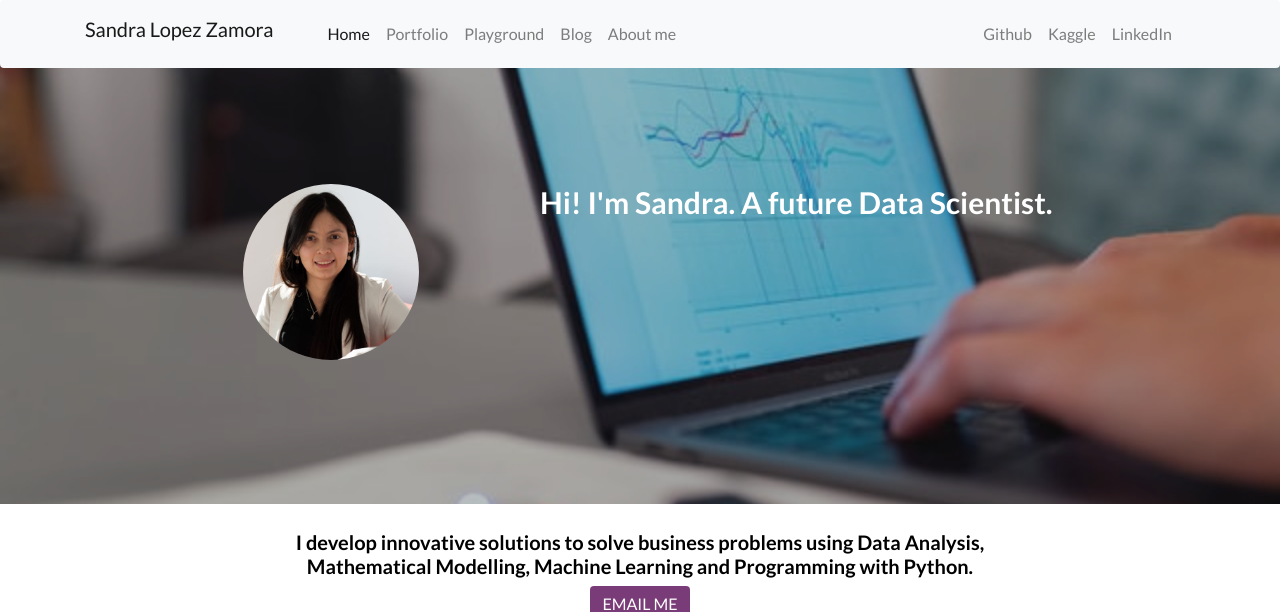
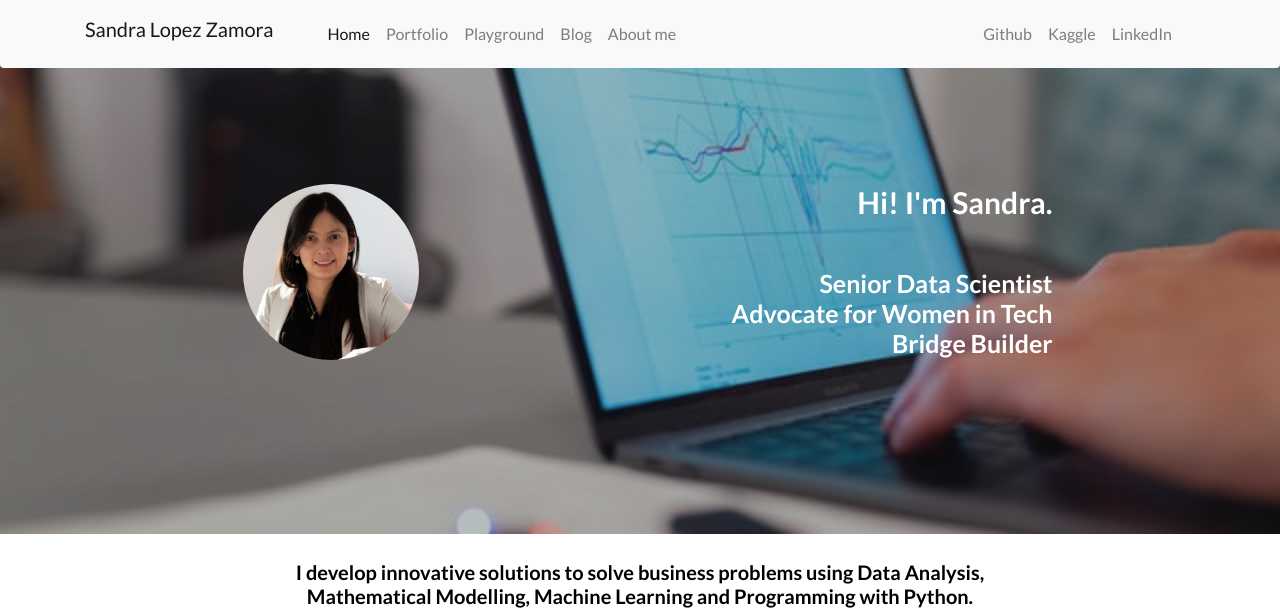
Before and after one commit to smlopezza/portfolioWebsite, a Flask app: page / in a window 1280 px wide. Shown: the top 612 px of the page. Run offline with Flask 2, Linux system fonts and the light colour scheme; some libraries are stand-ins or nearby versions.

Commit message:
Headline was updated

```diff
--- a/app/routes.py
+++ b/app/routes.py
@@ -6,7 +6,8 @@ from flask_bootstrap import Bootstrap
 
 # Redirect to "next" page
 # from werkzeug.urls import url_parse
-from werkzeug.utils import safe_join
+# from werkzeug.utils import safe_join
+from flask import safe_join
 
 # files
 # from flask import send_file, send_from_directory, safe_join, abort
--- a/app/templates/index.html
+++ b/app/templates/index.html
@@ -14,7 +14,8 @@
             </div>
           </div>
 
-          <h1 class="mb-5" style='font-size: 30px; text-align: right;'>  Hi! I'm Sandra. A future Data Scientist. </h1>
+          <h1 class="mb-5" style='font-size: 30px; text-align: right;'>  Hi! I'm Sandra.  </h1>
+          <h2 class="mb-5" style='font-size: 25px; text-align: right;'> Senior Data Scientist <br> Advocate for Women in Tech <br> Bridge Builder </h2>
 
 
         </div>
--- a/application.py
+++ b/application.py
@@ -1,6 +1,6 @@
 # -*- coding: utf-8 -*-
 """
-Created on Thursday, June 6, 2020
+Updated on August 2025
 @author: Sandra Milena Lopez Zamora
 slopezza@outlook.com
 """
--- a/config.py
+++ b/config.py
@@ -3,4 +3,3 @@ import os
 class Config(object):
     SECRET_KEY = os.environ.get('SECRET_KEY') or 'PersonalWebsite'
     UPLOAD_FOLDER = 'static/documents'
-    #UPLOAD_FOLDER = '/home/slopezza/LangsFiles'
```
